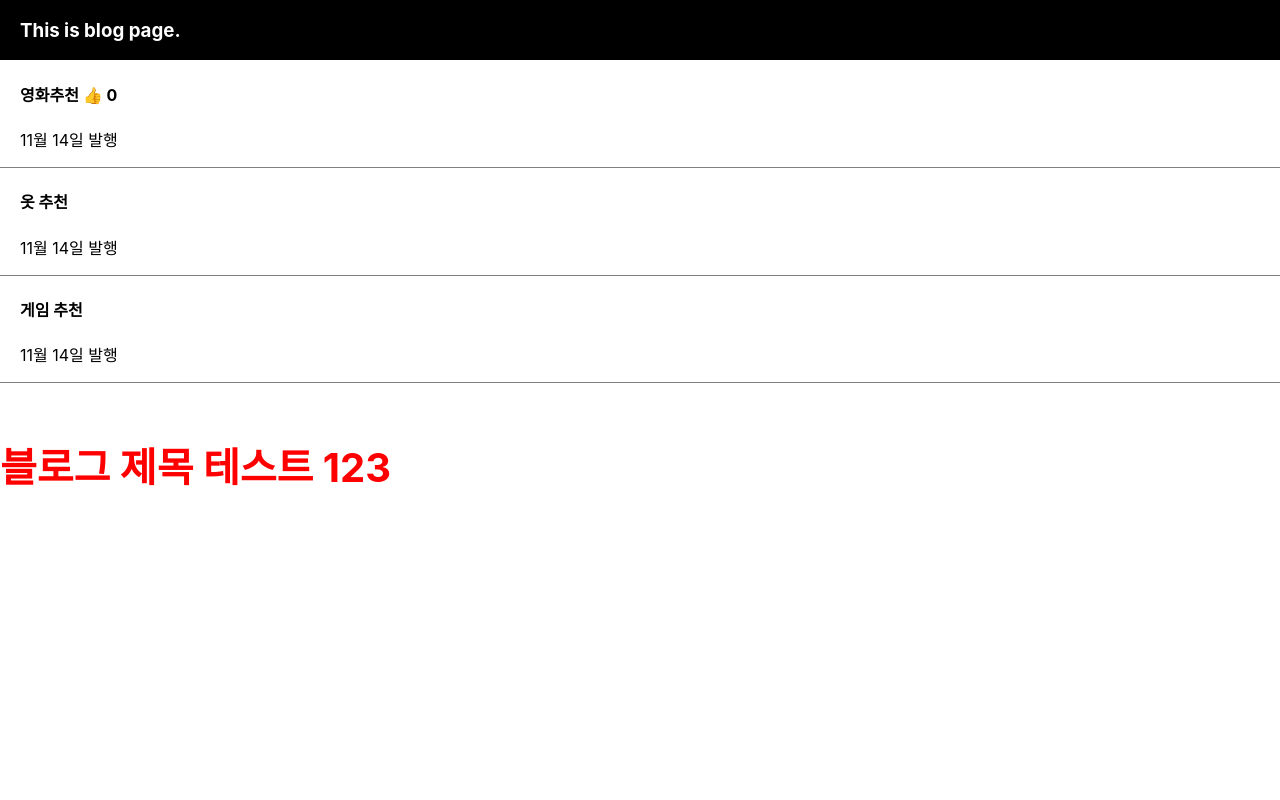
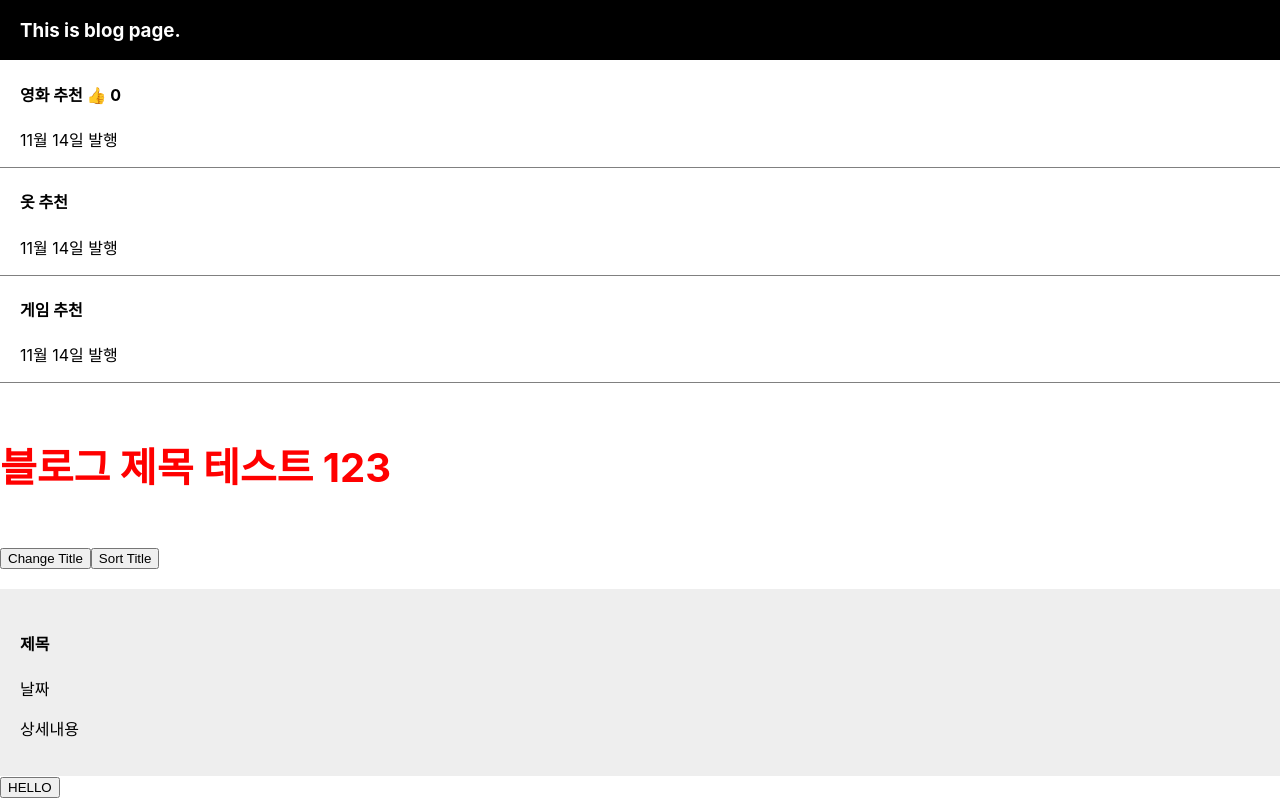
Before and after one commit to madcow95/React, a React (Create React App) app: page / in a window 1280 px wide. Built offline with nearby package versions, Linux system fonts and the light colour scheme.

Commit message:
component생성

```diff
--- a/src/App.css
+++ b/src/App.css
@@ -11,3 +11,10 @@
   padding-left : 20px;
   border-bottom : 1px solid grey;
 }
+
+.modal{
+  margin-top : 20px;
+  padding : 20px;
+  background : #eee;
+  text-align : left;
+}
--- a/src/App.js
+++ b/src/App.js
@@ -12,7 +12,7 @@ function App() {
    * state에 저장된 변수가 수정시 state쓰던 html을 자동으로 rendering이 됨
    * state를 변경 -> 등호로 변경금지 / state 변경 함수를 사용해야 재 rendering이 됨
    */
-  let [ title, titleState ] = useState( [ "영화추천", "옷 추천", "게임 추천" ] );
+  let [ title, titleState ] = useState( [ "영화 추천", "옷 추천", "게임 추천" ] );
   let [ likeCount, likeCountState ] = useState( 0 );
 
   const firstdata = "블로그 제목 테스트 123";
@@ -26,6 +26,7 @@ function App() {
     <div className="App">
       <div className='black-nav'><h3>This is blog page.</h3></div>
       {/* {
+        반복문은 안써지네..?
         title.forEach( t => {
           <div className='list'>
             <h4>{ t }</h4>
@@ -46,8 +47,53 @@ function App() {
         <p>11월 14일 발행</p>
       </div>
       <h4 style={ {color : "red", fontSize : "40px"} }>{ firstdata }</h4>
+      <button onClick={ () => {
+        const copiedTitle = [ ...title ];
+        copiedTitle[0] = "음악 추천";
+        // state를 사용할 때 변경 전 데이터와 변경 후 데이터가 같으면 변경 하지 않음.
+        // array형 데이터는 저장할 때 값을 그대로 저장하는게 아닌 ram에 저장시키고 저장된 위치를 저장한다.
+        // 그래서 title을 예로 들면 title[0] = "음악 추천" 처럼 변경 하면 "음악 추천"이라는 데이터는 다른 ram에 저장되고 0이 가리키는 저장 위치는
+        // 전에 저장된 위치를 가르키기 때문에 전과 같은 데이터로 인식해 변경되지 않는다. => referenced data type
+        titleState( copiedTitle );
+      } }>Change Title</button>
+      <button onClick={ () => {
+        const copiedTitle = [ ...title ];
+        copiedTitle.sort( ( a, b ) => {
+          return a.localeCompare( b );
+        } );
+        titleState( copiedTitle );
+      }}>Sort Title</button>
+      {/* 홀리 쉿 개멋있어 */}
+      <Modal/>
+      <Button/>
     </div>
   );
 }
 
+// component 라고 한다.
+const Modal = () => {
+  return (
+    // 의미없는 fregment 태그 -> <></> 따로 div를 안적고 이렇게 써도 정상적으로 태그로 인식
+    /*
+     * component를 쓰면 좋을곳
+     * 1. 반복적인 html을 사용할 때
+     * 2. 큰 페이지를 만들 때
+     * 3. 자주 변경되는 UI
+     */
+    <div className="modal">
+      <h4>제목</h4>
+      <p>날짜</p>
+      <p>상세내용</p>
+    </div>
+  )
+}
+
+const Button = () => {
+  return (
+    <>
+      <button>HELLO</button>
+    </>
+  )
+}
+
 export default App;
```
